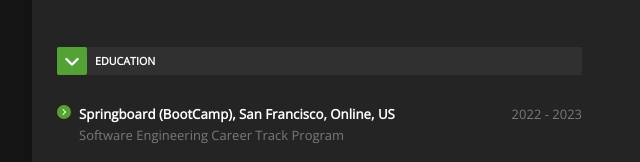
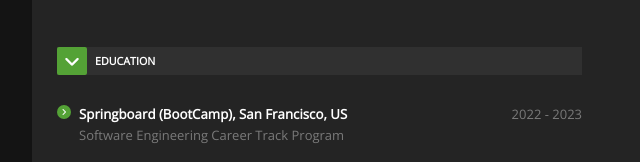
Before and after one commit to Doumbiasoft/resume-html-css, a plain HTML site: page index.html in a window 1280 px wide. Shown: the part 1386-1548 px from the top of the page, 208-848 px from the left. Drawn offline with nearby package versions, Linux system fonts and the light colour scheme.

Commit message:
updated education section

```diff
--- a/index.html
+++ b/index.html
@@ -242,8 +242,7 @@
                                         <div class="section2-card-title-text-main">
                                             <div class="section2-card-title-text-main-line">
                                                 <h5 class="section2-card-title-text">Springboard (BootCamp), San
-                                                    Francisco, Online,
-                                                    US
+                                                    Francisco, US
                                                 </h5>
                                                 <span>2022 - 2023</span>
                                             </div>
```
Also changed, not shown: images/resume-html-css.png.
